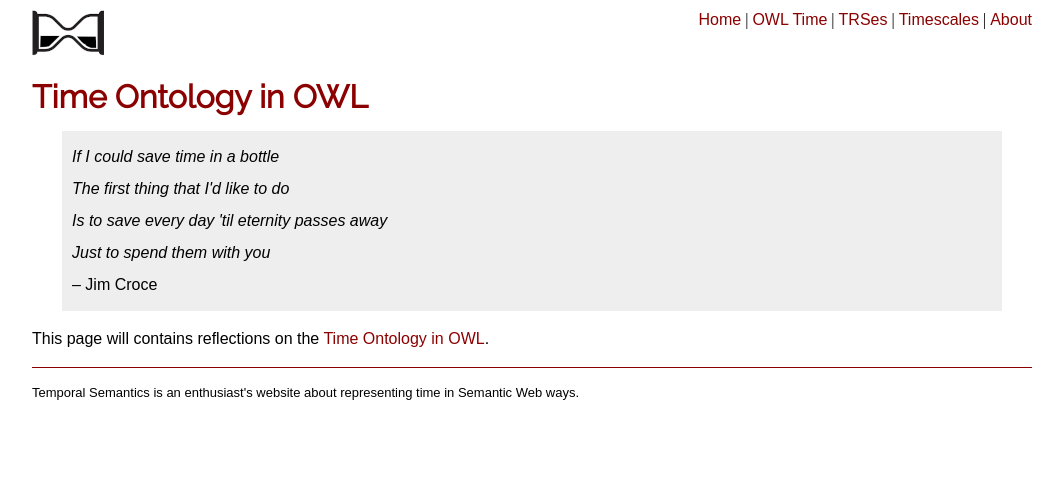
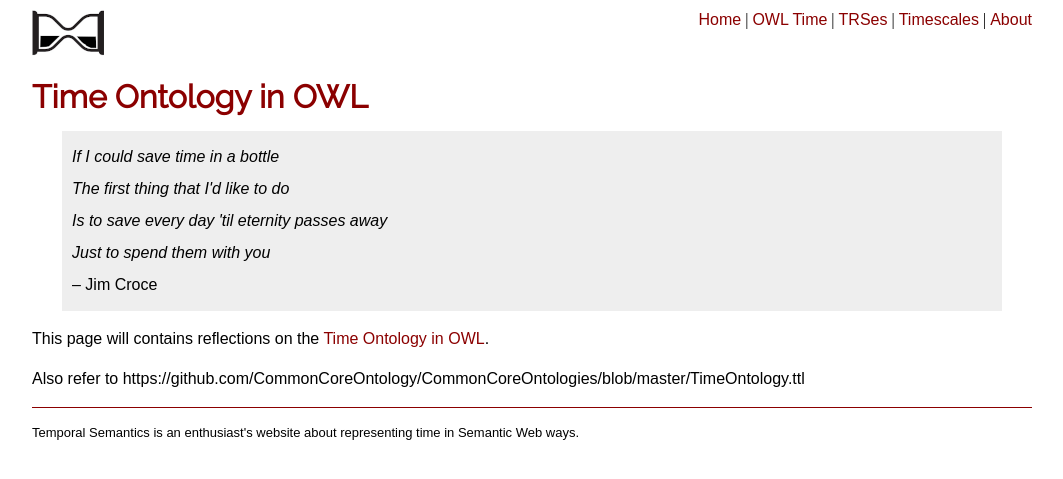
Before and after one commit to nicholascar/temporalsemantics, a Jekyll site: the page built from owl-time.md, in a window 1280 px wide. Shown: the top 479 px of the page, without its empty margins (108-1171 px from the left). Built offline with Jekyll 4.4.1, drawn with Linux system fonts in a browser that asks for light colours.

Commit message:
Added CCO ref

```diff
--- a/owl-time.md
+++ b/owl-time.md
@@ -13,3 +13,5 @@ permalink: owl-time
 </p>
 
 This page will contains reflections on the [Time Ontology in OWL](https://www.w3.org/TR/owl-time/).
+
+Also refer to https://github.com/CommonCoreOntology/CommonCoreOntologies/blob/master/TimeOntology.ttl
```
